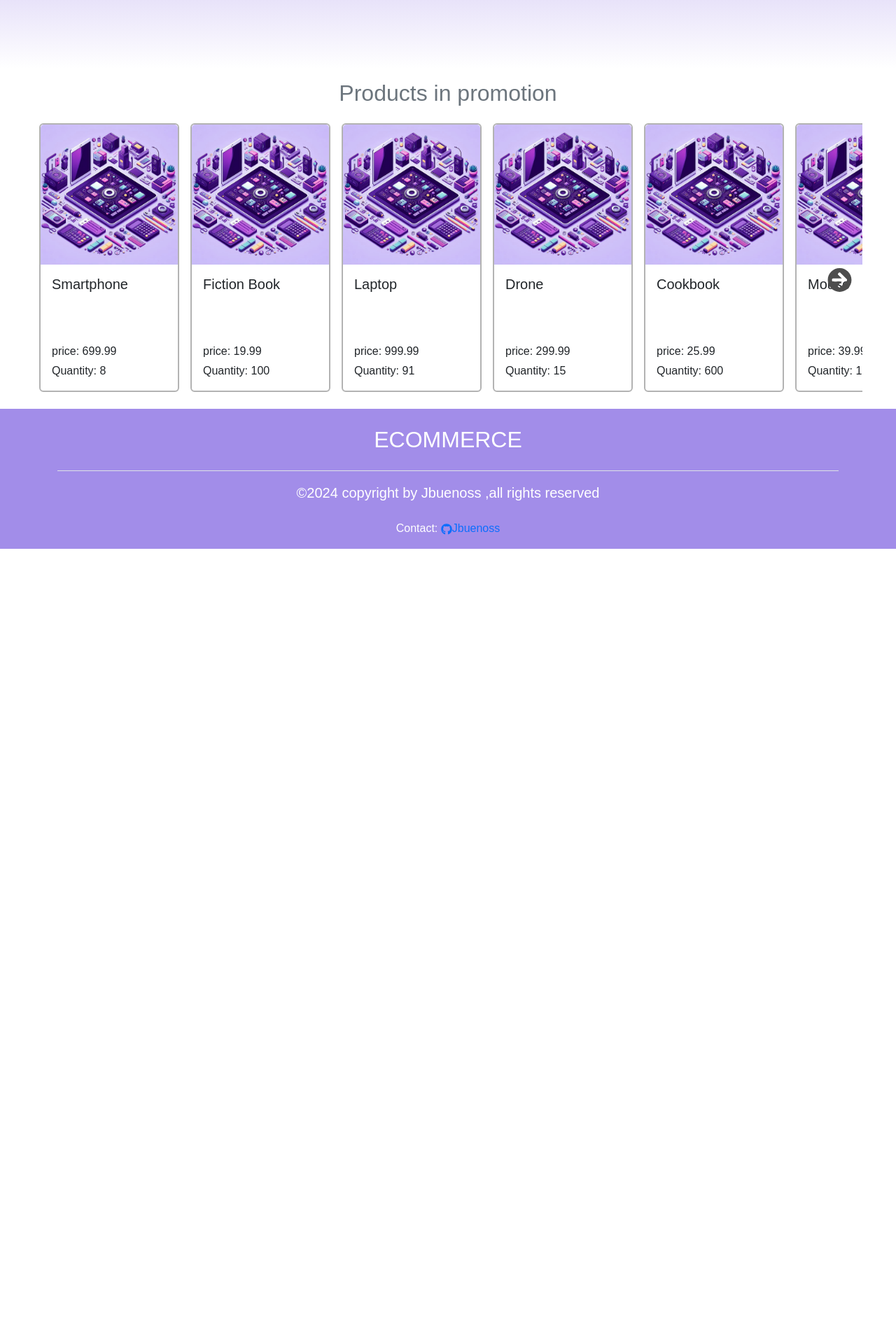
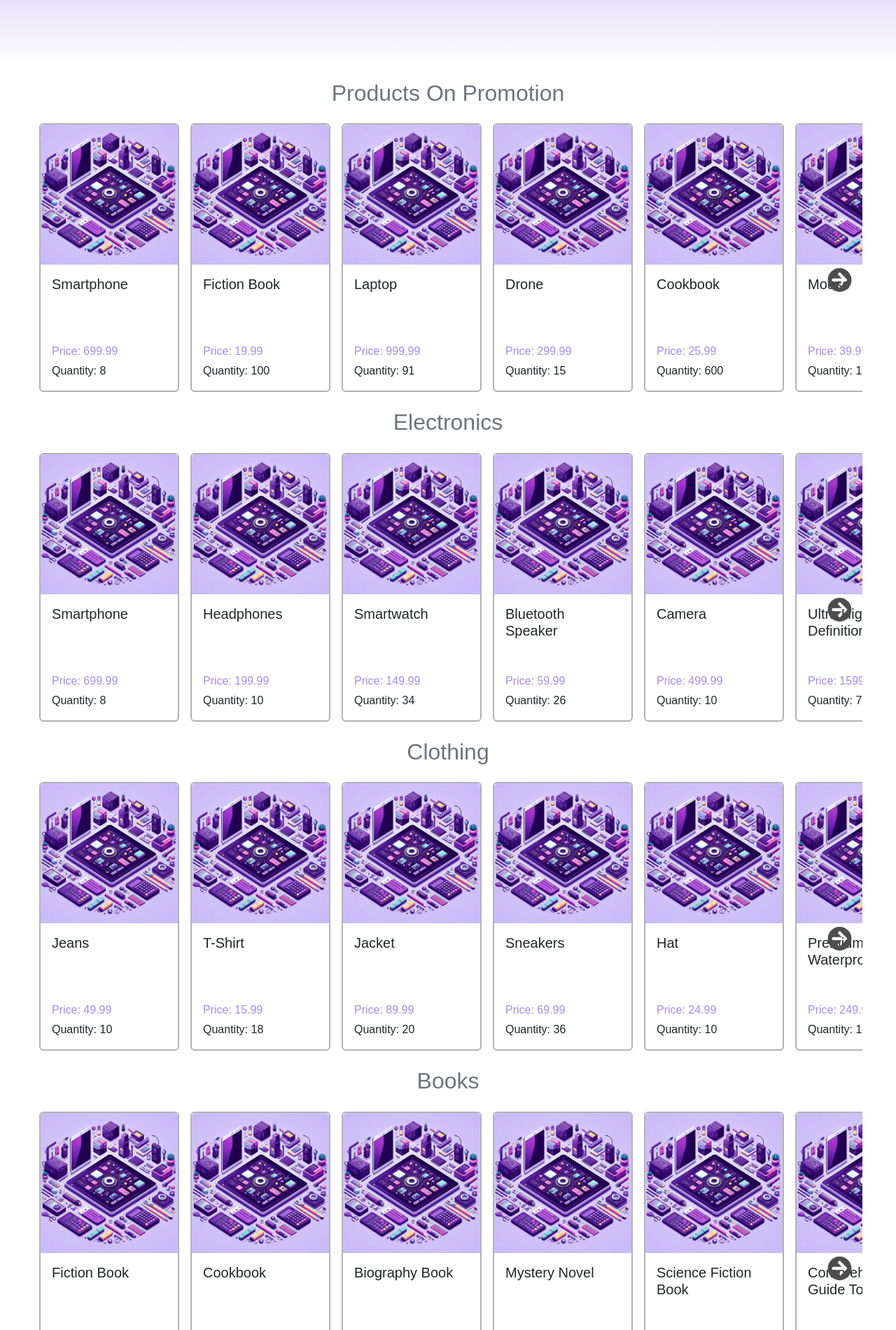
Before and after one commit to Jbuenoss/Ecommerce-Frontend, a React (Vite) app in the folder Ecommerce/: page / in a window 1280 px wide. Shown: the part 380-2280 px from the top of the page at 70% size. Before the commit the page ends 1164 px from the top, so only its background shows below. Built offline with nearby package versions, Linux system fonts and the light colour scheme; no server answers.

Commit message:
putting more sliders bar in home and adding more mock products

```diff
--- a/Ecommerce/src/components/CardComponent.jsx
+++ b/Ecommerce/src/components/CardComponent.jsx
@@ -12,7 +12,7 @@ function CardComponent(props) {
                 <Card.Img className='card-img-ctm' variant="top" src={photoProduct} />
                 <Card.Body className='card-body-ctm d-flex flex-column' >
                     <Card.Title className='card-text-ctm'>{props.product.name}</Card.Title>
-                    <Card.Text className='mt-auto mb-1'>
+                    <Card.Text className='mt-auto mb-1 price-text-ctm'>
                         price: {props.product.price}
                     </Card.Text>
                     <Card.Text>
--- a/Ecommerce/src/components/NavbarComponent.jsx
+++ b/Ecommerce/src/components/NavbarComponent.jsx
@@ -28,17 +28,8 @@ function NavbarComponent() {
           <Nav>
             <Link to='/products' className='nav-link'>All Products</Link>
             <Link to='/createProduct' className='nav-link'>Sell a Product</Link>
-            <NavDropdown title="Categories" id="basic-nav-dropdown">
-              <NavDropdown.Item href="#action/3.1">Electronics</NavDropdown.Item>
-              <NavDropdown.Item href="#action/3.2">Clothing</NavDropdown.Item>
-              <NavDropdown.Item href="#action/3.3">Books</NavDropdown.Item>
-              <NavDropdown.Item href="#action/3.4">ComputersAndAccessories</NavDropdown.Item>
-              <NavDropdown.Item href="#action/3.4">Hobbies</NavDropdown.Item>
-            </NavDropdown>
-
             <Link className='nav-link' to='login'>Sign In</Link>
             <Link className='nav-link' to='register'>Sign Up</Link>
-
           </Nav>
         </Navbar.Collapse>
 
--- a/Ecommerce/src/components/styleComponent.css
+++ b/Ecommerce/src/components/styleComponent.css
@@ -115,3 +115,7 @@ p a{
     max-width: 100%;
     position: relative;
 }
+
+.price-text-ctm{
+    color:#A28DE9;
+}
--- a/Ecommerce/src/mock/mockProducts.jsx
+++ b/Ecommerce/src/mock/mockProducts.jsx
@@ -26,10 +26,20 @@ const mockProducts = [
     { id: 24, name: 'Monitor', stock:960, description: '27-inch 4K monitor.', category: 3, price: 299.99, isOnPromotion:false },
     { id: 25, name: 'Board Game', stock:180, description: 'Fun and strategic board game.', category: 4, price: 34.99, isOnPromotion:true },
     { id: 26, name: 'Ultra High Definition Curved Screen Television', stock: 7, description: 'A top-tier television with an ultra high definition curved screen for the ultimate viewing experience.', category: 0, price: 1599.99, isOnPromotion: true },
-    { id: 27, name: 'Premium Waterproof and Windproof Hiking Jacket', stock: 12, description: 'A premium waterproof and windproof hiking jacket perfect for all outdoor activities.', category: 1, price: 249.99, isOnPromotion: true },
-    { id: 28, name: 'Comprehensive Guide to Modern Art Techniques', stock: 50, description: 'An extensive book covering modern art techniques and methods for aspiring artists.', category: 2, price: 39.99, isOnPromotion: true },
+    { id: 27, name: 'Premium Waterproof and Windproof Hiking Jacket', stock: 12, description: 'A premium waterproof and windproof hiking jacket perfect for all outdoor activities.', category: 1, price: 249.99, isOnPromotion: false },
+    { id: 28, name: 'Comprehensive Guide to Modern Art Techniques', stock: 50, description: 'An extensive book covering modern art techniques and methods for aspiring artists.', category: 2, price: 39.99, isOnPromotion: false },
     { id: 29, name: 'High Performance Multi-Functional Gaming Laptop', stock: 15, description: 'A high-performance multi-functional gaming laptop with cutting-edge specifications.', category: 3, price: 2199.99, isOnPromotion: true },
     { id: 30, name: 'Advanced Programmable Flying Drone with Camera', stock: 20, description: 'An advanced programmable flying drone equipped with a high-definition camera.', category: 4, price: 699.99, isOnPromotion: true },
+    { id: 31, name: 'Tablet', stock: 30, description: 'A lightweight and powerful tablet.', category: 0, price: 499.99, isOnPromotion: false },
+    { id: 32, name: 'Sweater', stock: 25, description: 'A cozy wool sweater.', category: 1, price: 79.99, isOnPromotion: true },
+    { id: 33, name: 'History Book', stock: 200, description: 'A detailed history book.', category: 2, price: 29.99, isOnPromotion: false },
+    { id: 34, name: 'Graphics Card', stock: 50, description: 'High-performance graphics card.', category: 3, price: 399.99, isOnPromotion: true },
+    { id: 35, name: 'Fishing Rod', stock: 40, description: 'Durable fishing rod for hobbyists.', category: 4, price: 89.99, isOnPromotion: false },
+    { id: 36, name: 'Smart Home Speaker', stock: 70, description: 'Voice-controlled smart home speaker.', category: 0, price: 129.99, isOnPromotion: true },
+    { id: 37, name: 'Running Shoes', stock: 50, description: 'Comfortable running shoes.', category: 1, price: 119.99, isOnPromotion: false },
+    { id: 38, name: 'Cooking Book', stock: 120, description: 'A book with healthy recipes.', category: 2, price: 22.99, isOnPromotion: true },
+    { id: 39, name: 'Webcam', stock: 85, description: 'HD webcam for video calls.', category: 3, price: 49.99, isOnPromotion: false },
+    { id: 40, name: 'Knitting Kit', stock: 35, description: 'Complete knitting kit for beginners.', category: 4, price: 29.99, isOnPromotion: true },
 ];
 
 export default mockProducts;
--- a/Ecommerce/src/routes/Home.jsx
+++ b/Ecommerce/src/routes/Home.jsx
@@ -12,10 +12,13 @@ import './style.css';
 
 
 function Home() {
-    const cardListRef = useRef(null);
-
     const [isLoading, setIsLoading] = useState(true);
     const [productsInPromotion, setProducts] = useState([]);
+    const [electronicsproducts, setElectronicsProducts] = useState([]);
+    const [clothingproducts, setClothingProducts] = useState([]);
+    const [booksproducts, setBooksProducts] = useState([]);
+    const [compAndAccesproducts, setCompAndAccesProducts] = useState([]);
+    const [hobbiesproducts, setHobbiesProducts] = useState([]);
     const productsUrl = '/Product';
 
     useEffect(() => {
@@ -28,6 +31,11 @@ function Home() {
                 setProducts(allProducts.filter(product => product.isOnPromotion === false));
             } catch (err) {
                 setProducts(mockProducts.filter(product => product.isOnPromotion === true));
+                setElectronicsProducts(mockProducts.filter(product => product.category == 0));
+                setClothingProducts(mockProducts.filter(product => product.category === 1));
+                setBooksProducts(mockProducts.filter(product => product.category === 2));
+                setCompAndAccesProducts(mockProducts.filter(product => product.category === 3));
+                setHobbiesProducts(mockProducts.filter(product => product.category === 4));
             } finally {
                 setIsLoading(false);
             }
@@ -51,9 +59,19 @@ function Home() {
 
             {isLoading ?
                 <h2 className='card-list-loading d-flex justify-content-center align-items-center'>Loading...</h2> :
-                <div>
-                    <h2 className='text-center mt-3 text-secondary'>Products in promotion</h2>
+                <div className='text-capitalize'>
+                    <h2 className='text-center mt-3 text-secondary'>Products on promotion</h2>
                     <SliderBar products={productsInPromotion} />
+                    <h2 className='text-center mt-3 text-secondary'>electronics</h2>
+                    <SliderBar products={electronicsproducts} />
+                    <h2 className='text-center mt-3 text-secondary'>clothing</h2>
+                    <SliderBar products={clothingproducts} />
+                    <h2 className='text-center mt-3 text-secondary'>books</h2>
+                    <SliderBar products={booksproducts} />
+                    <h2 className='text-center mt-3 text-secondary'>Computers And Accessories</h2>
+                    <SliderBar products={compAndAccesproducts} />
+                    <h2 className='text-center mt-3 text-secondary'>hobbies</h2>
+                    <SliderBar products={hobbiesproducts} />
                 </div>
 
             }
```
